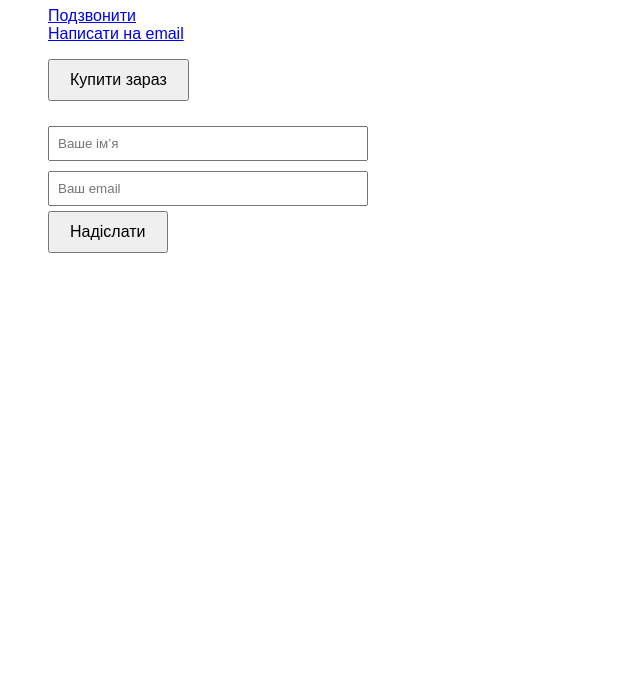
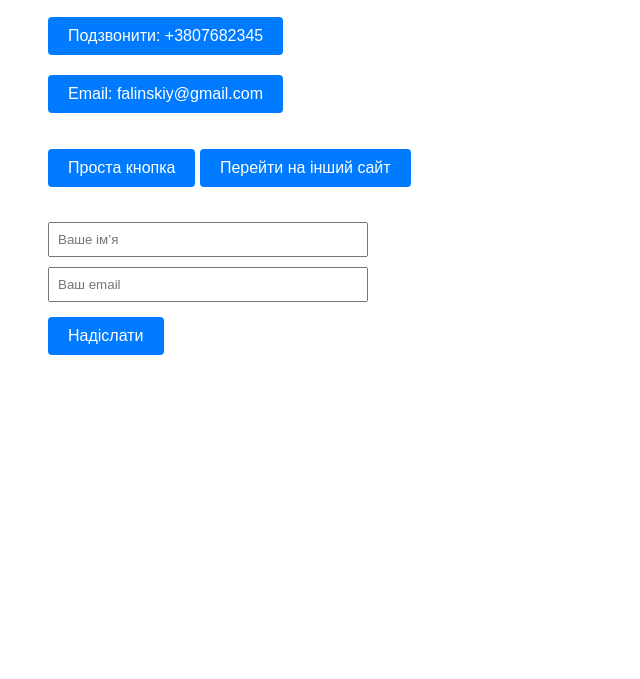
Before and after one commit to Sneg1ur/-, a plain HTML site: page index.html in a window 1280 px wide. Shown: the part 121-800 px from the top of the page, without its empty margins (0-640 px from the left). Drawn offline with Linux system fonts and the light colour scheme.

Commit message:
Update index.html

```diff
--- a/index.html
+++ b/index.html
@@ -1,5 +1,5 @@
 <!DOCTYPE html>
-<html lang="en">
+<html lang="uk">
 <head>
   <meta charset="UTF-8" />
   <meta name="viewport" content="width=device-width, initial-scale=1.0" />
@@ -8,7 +8,7 @@
   <!-- GTM HEAD -->
   <script>
     (function(w,d,s,l,i){w[l]=w[l]||[];w[l].push({'gtm.start':
-    <!-- Google Tag Manager -->
+   <!-- Google Tag Manager -->
 <script>(function(w,d,s,l,i){w[l]=w[l]||[];w[l].push({'gtm.start':
 new Date().getTime(),event:'gtm.js'});var f=d.getElementsByTagName(s)[0],
 j=d.createElement(s),dl=l!='dataLayer'?'&l='+l:'';j.async=true;j.src=
@@ -23,9 +23,19 @@ j=d.createElement(s),dl=l!='dataLayer'?'&l='+l:'';j.async=true;j.src=
       font-family: sans-serif;
       padding: 40px;
     }
-    button {
+    button, a {
       padding: 10px 20px;
       font-size: 16px;
+      margin: 10px 0;
+      display: inline-block;
+      text-decoration: none;
+      color: white;
+      background-color: #007bff;
+      border: none;
+      border-radius: 4px;
+    }
+    button:hover, a:hover {
+      background-color: #0056b3;
     }
     form {
       margin-top: 20px;
@@ -39,20 +49,21 @@ j=d.createElement(s),dl=l!='dataLayer'?'&l='+l:'';j.async=true;j.src=
 </head>
 <body>
 
-  <!-- GTM BODY -->
  <!-- Google Tag Manager (noscript) -->
 <noscript><iframe src="https://www.googletagmanager.com/ns.html?id=GTM-TFSFSKZ5"
 height="0" width="0" style="display:none;visibility:hidden"></iframe></noscript>
 <!-- End Google Tag Manager (noscript) -->
 
-  <h1>Мій тестовий сайт</h1>
+  <h1>Мій тестовий сайт для GTM</h1>
 
   <p>
-    <a href="tel:+123456789" id="phone-link">Подзвонити</a><br />
-    <a href="mailto:test@example.com" id="email-link">Написати на email</a>
+    <a href="tel:+3807682345" id="phone-link">Подзвонити: +3807682345</a><br />
+    <a href="mailto:falinskiy@gmail.com" id="email-link">Email: falinskiy@gmail.com</a>
   </p>
 
-  <button id="buy-button">Купити зараз</button>
+  <button id="simple-button">Проста кнопка</button>
+
+  <a href="https://example.com" target="_blank" id="external-link">Перейти на інший сайт</a>
 
   <form id="contact-form">
     <input type="text" placeholder="Ваше ім’я" name="name" /><br />
```
